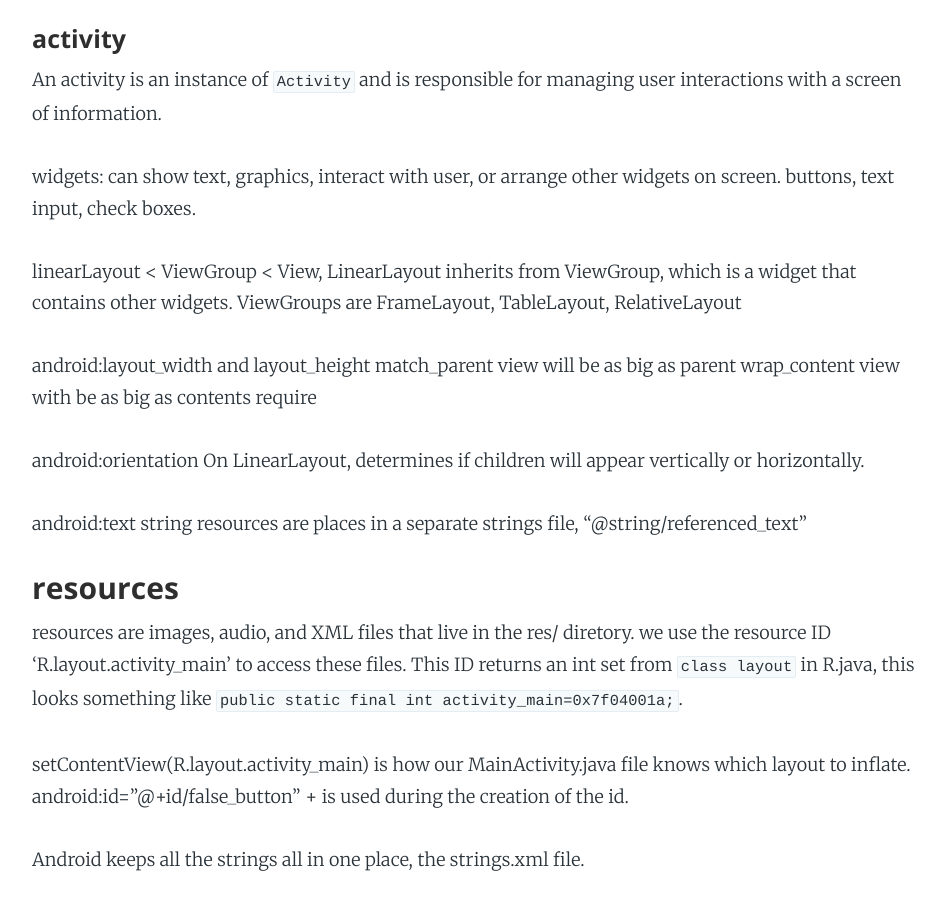
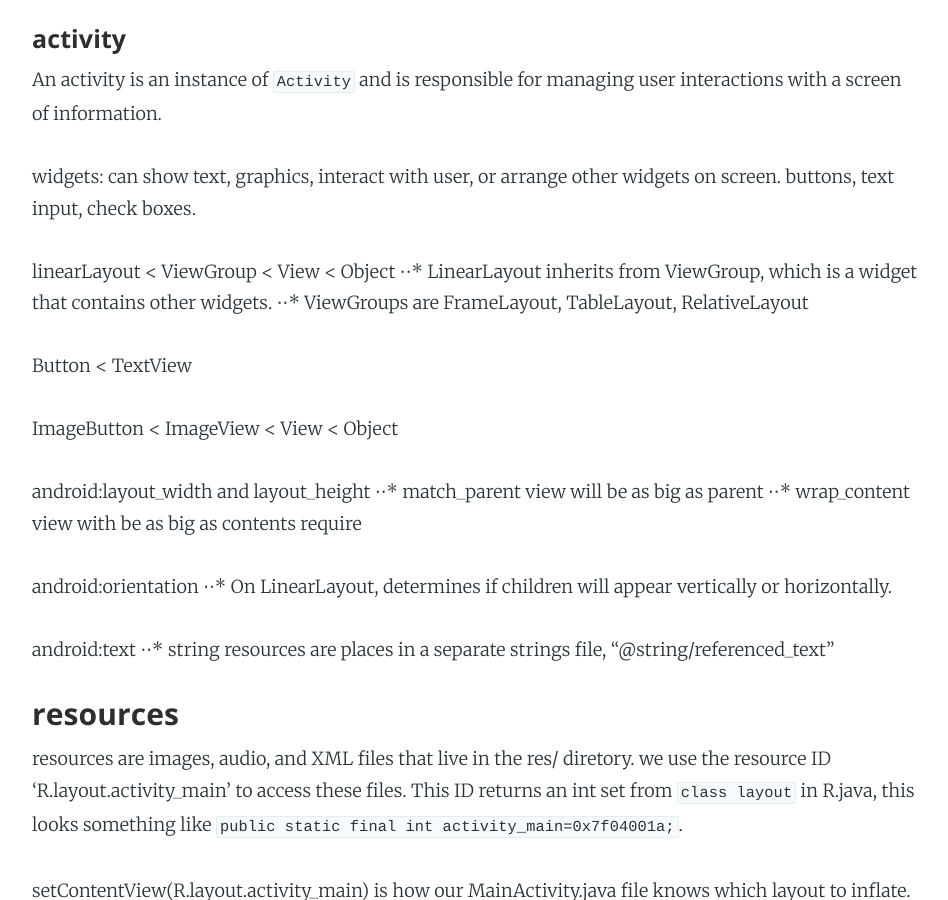
Before and after one commit to Carpk/ShawnKlein, a Jekyll site: the page built from _posts/2016-07-16-introduction-to-android.md, in a window 1280 px wide and 900 px high, scrolled down 754 px. Shown: the whole window, without its empty margins (164-1112 px from the left). Built offline with Jekyll 4.4.1, drawn with Linux system fonts in a browser that asks for light colours; nearby versions of some CDN libraries; some web fonts are replaced; Markdown is read by kramdown in place of the engine named in the settings; some of the changed text lies outside the part shown.

Commit message:
create resources section of Intro to Android, additional views for activity

```diff
--- a/_posts/2016-07-16-introduction-to-android.md
+++ b/_posts/2016-07-16-introduction-to-android.md
@@ -18,20 +18,27 @@ An activity is an instance of `Activity` and is responsible for managing user in
 
 widgets: can show text, graphics, interact with user, or arrange other widgets on screen. buttons, text input, check boxes.
 
-linearLayout < ViewGroup < View,
-LinearLayout inherits from ViewGroup, which is a widget that contains other widgets.
-ViewGroups are FrameLayout, TableLayout, RelativeLayout
+
+
+linearLayout < ViewGroup < View < Object
+⋅⋅* LinearLayout inherits from ViewGroup, which is a widget that contains other widgets.
+⋅⋅* ViewGroups are FrameLayout, TableLayout, RelativeLayout
+
+Button < TextView
+
+ImageButton < ImageView < View < Object
 
 android:layout_width and layout_height
-match_parent view will be as big as parent
-wrap_content view with be as big as contents require
+⋅⋅* match_parent view will be as big as parent
+⋅⋅* wrap_content view with be as big as contents require
 
 android:orientation
-On LinearLayout, determines if children will appear vertically or horizontally.
+⋅⋅* On LinearLayout, determines if children will appear vertically or horizontally.
 
 android:text
-string resources are places in a separate strings file,
-"@string/referenced_text"
+⋅⋅* string resources are places in a separate strings file, "@string/referenced_text"
+
+
 
 ### resources
 
```
Also changed, not shown: other parts of _posts/2016-07-16-introduction-to-android.md (+11 -0 lines).
